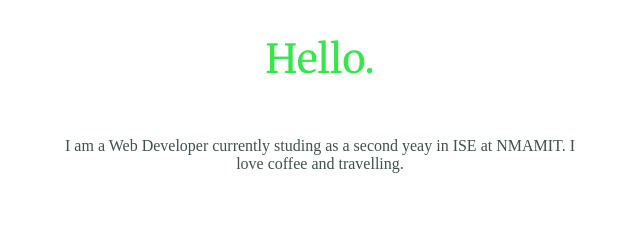
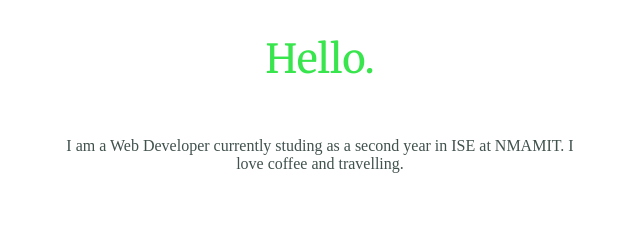
Before and after one commit to JaydenFerns09/CV, a plain HTML site: page index.html in a window 1280 px wide. Shown: the part 1121-1360 px from the top of the page, 320-960 px from the left. Drawn offline with Linux system fonts and the light colour scheme.

Commit message:
Update index.html

```diff
--- a/index.html
+++ b/index.html
@@ -29,7 +29,7 @@
     <div class="profile">
       <img class="profile-pic" src="Images/profile.png" alt="profile-pic">
       <h2>Hello.</h2>
-      <p class="main-text">I am a Web Developer currently studing as a second yeay in ISE at NMAMIT. I love coffee and travelling.</p>
+      <p class="main-text">I am a Web Developer currently studing as a second year in ISE at NMAMIT. I love coffee and travelling.</p>
     </div>
     <hr>
     <div class="skills">
```
